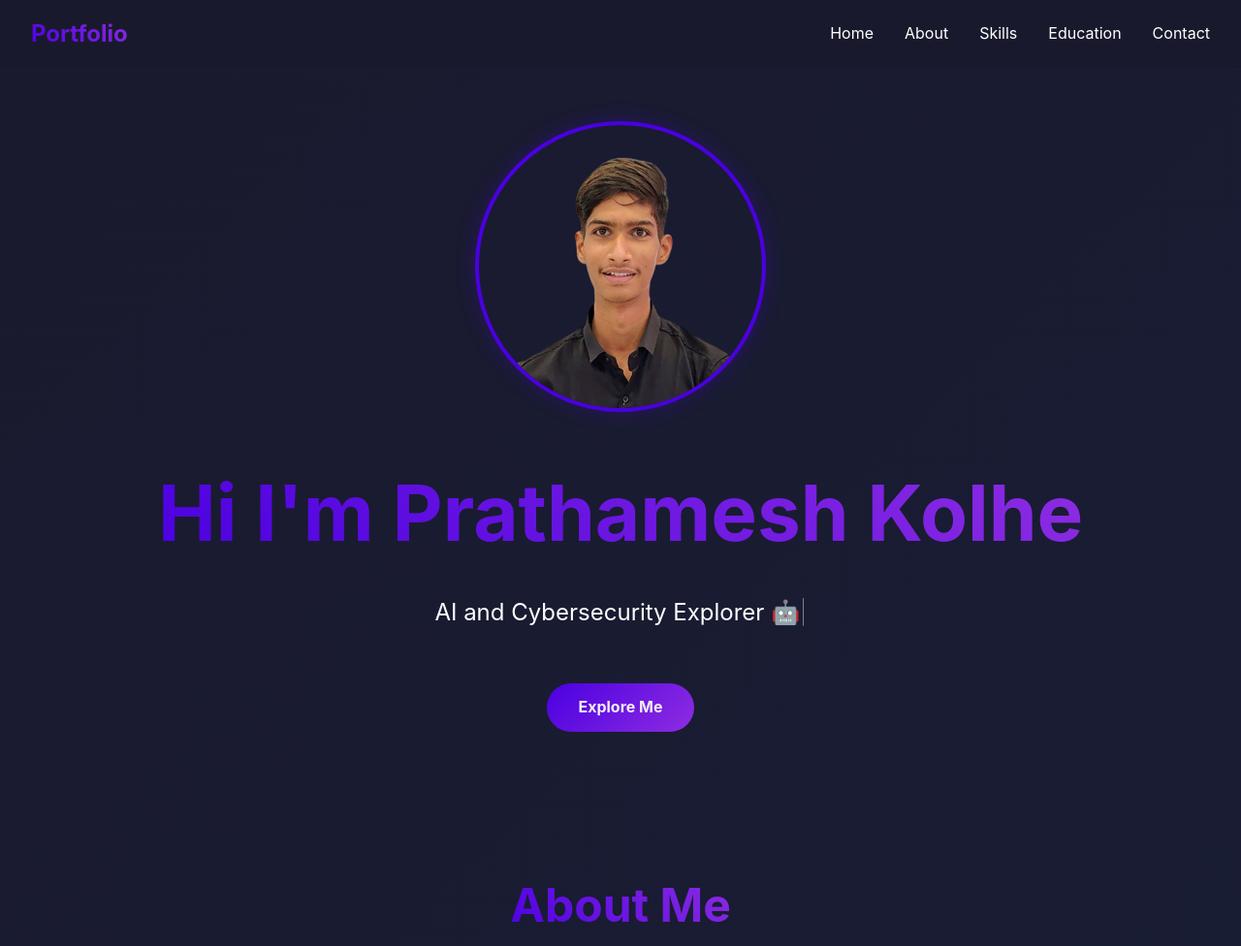
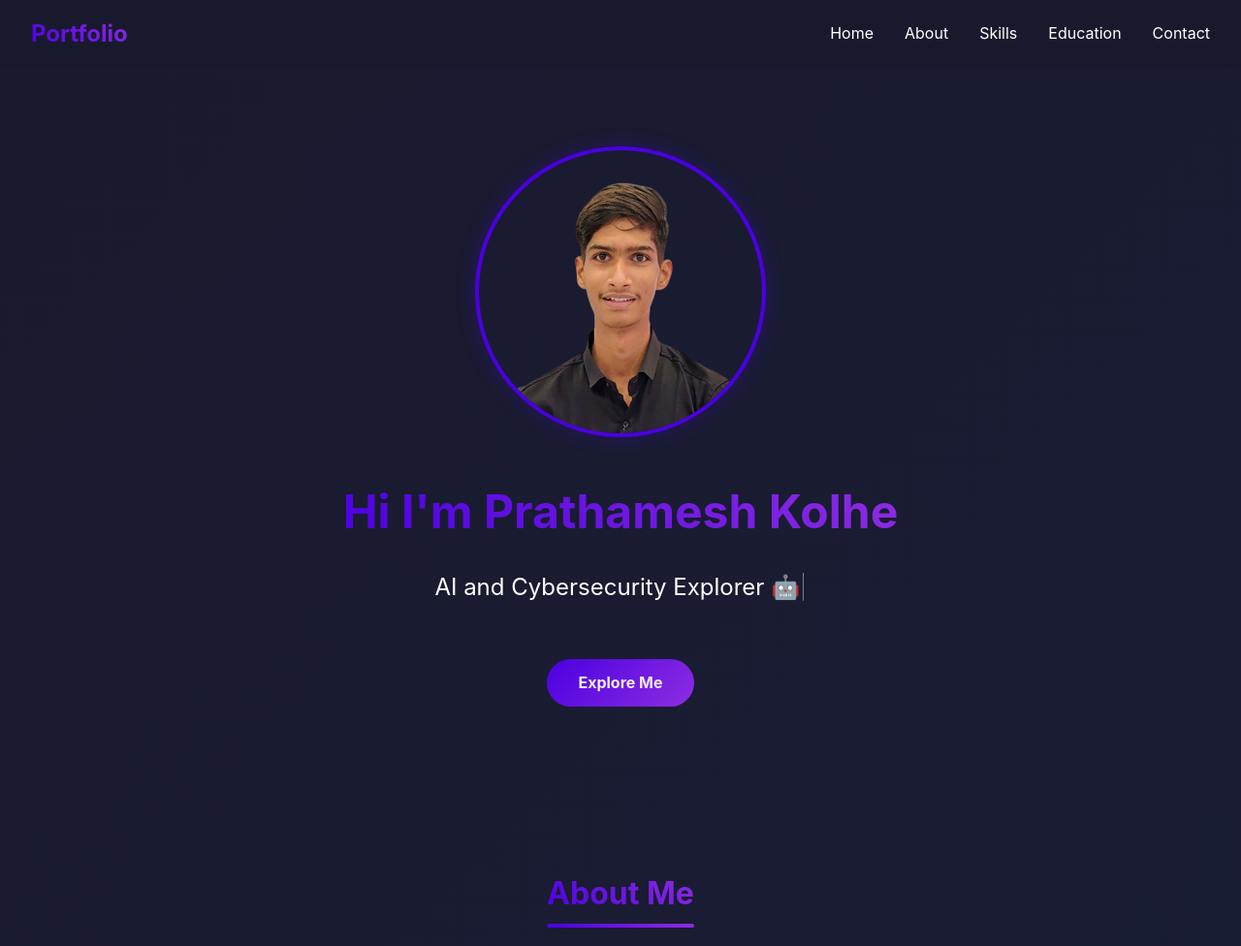
Before and after one commit to prathamesh-6099/Portfolio, a plain HTML site: page index.html in a window 1280 px wide. Shown: the top 976 px of the page at 97% size. Drawn offline with nearby package versions, Linux system fonts and the light colour scheme.

Commit message:
some changes

```diff
--- a/style.css
+++ b/style.css
@@ -87,7 +87,7 @@
     position: relative;
     display: inline-block; /* allows underline to size only the text */
     text-align: center;
-    font-size: 3rem;
+    font-size: 2rem;
     margin-bottom: 3rem;
     background: linear-gradient(45deg, #4a00e0, #8e2de2);
     -webkit-background-clip: text;
@@ -140,7 +140,7 @@
   }
 
   .hero-content h1 {
-    font-size: 5rem;
+    font-size: 3rem;
     margin-bottom: 1rem;
     background: linear-gradient(45deg, #4a00e0, #8e2de2);
     -webkit-background-clip: text;
```
Also changed, not shown: index.html (+3 -1 lines).
